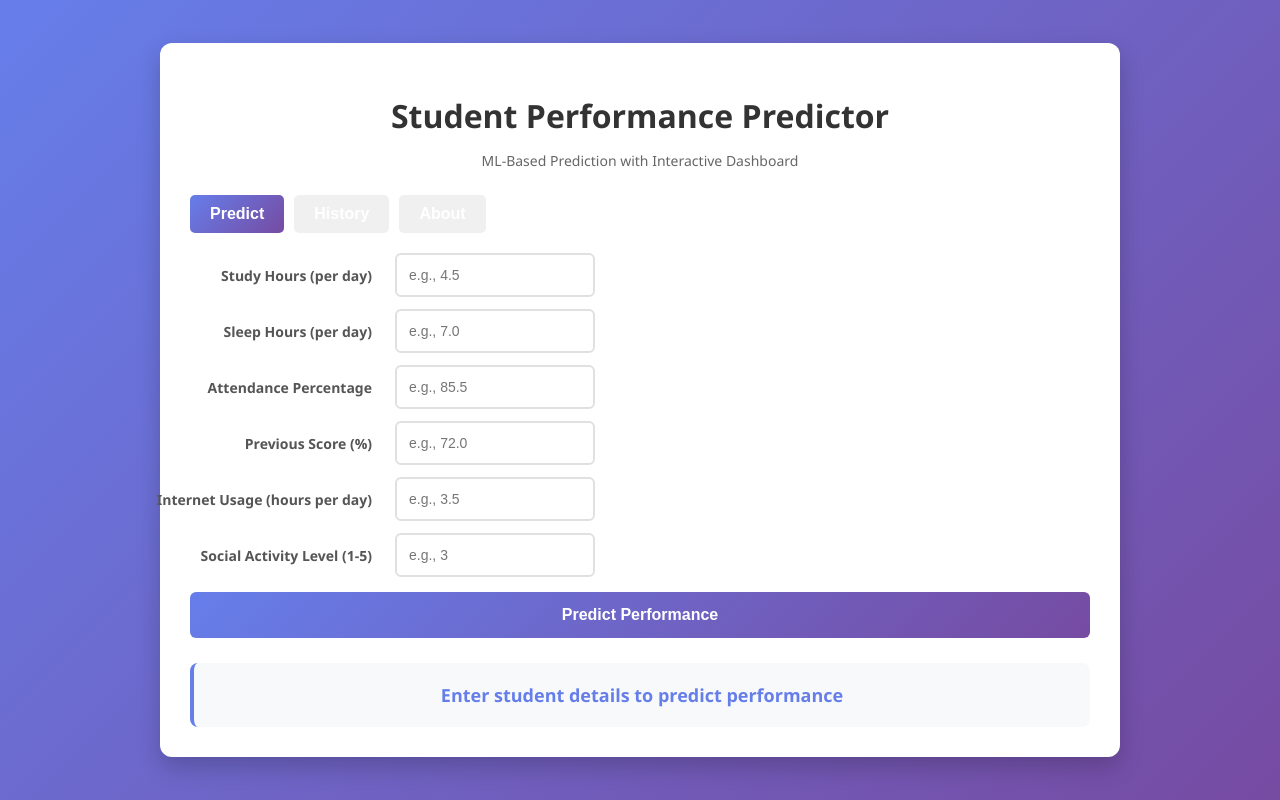
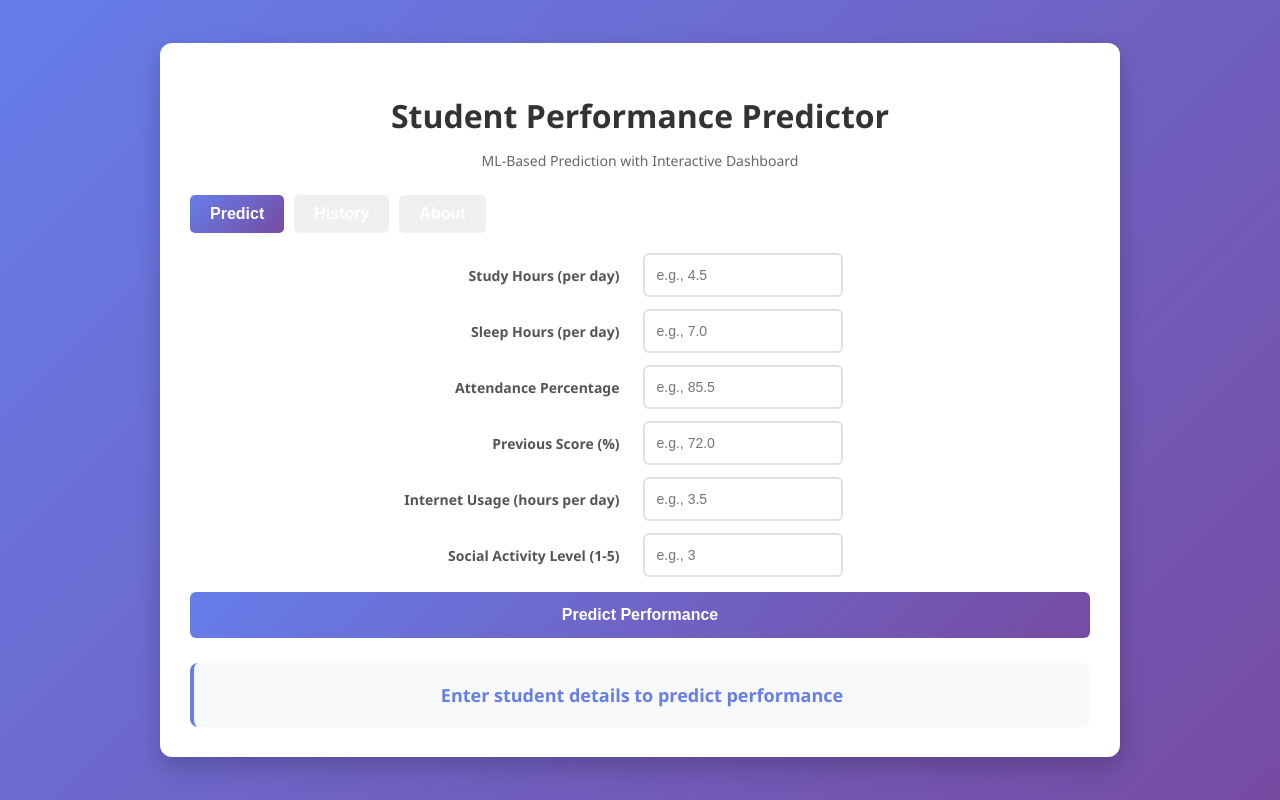
Before and after one commit to akshay-1896/Student-Performance-Report, a FastAPI app: page / in a window 1280 px wide. Run offline with FastAPI, Linux system fonts and the light colour scheme; parts of the project's set-up code (start-up, migrations or seed data) failed here and were passed over.

Commit message:
webpage redesigned

```diff
--- a/templates/studentdata.html
+++ b/templates/studentdata.html
@@ -222,8 +222,7 @@
             align-items: center;
             justify-items: stretch;
             padding-left: 10px;
-            width: fit-content;
-        }
+            width: fit-content;            margin: 0 auto;        }
 
         .input-group .form-field {
             display: contents;
```
